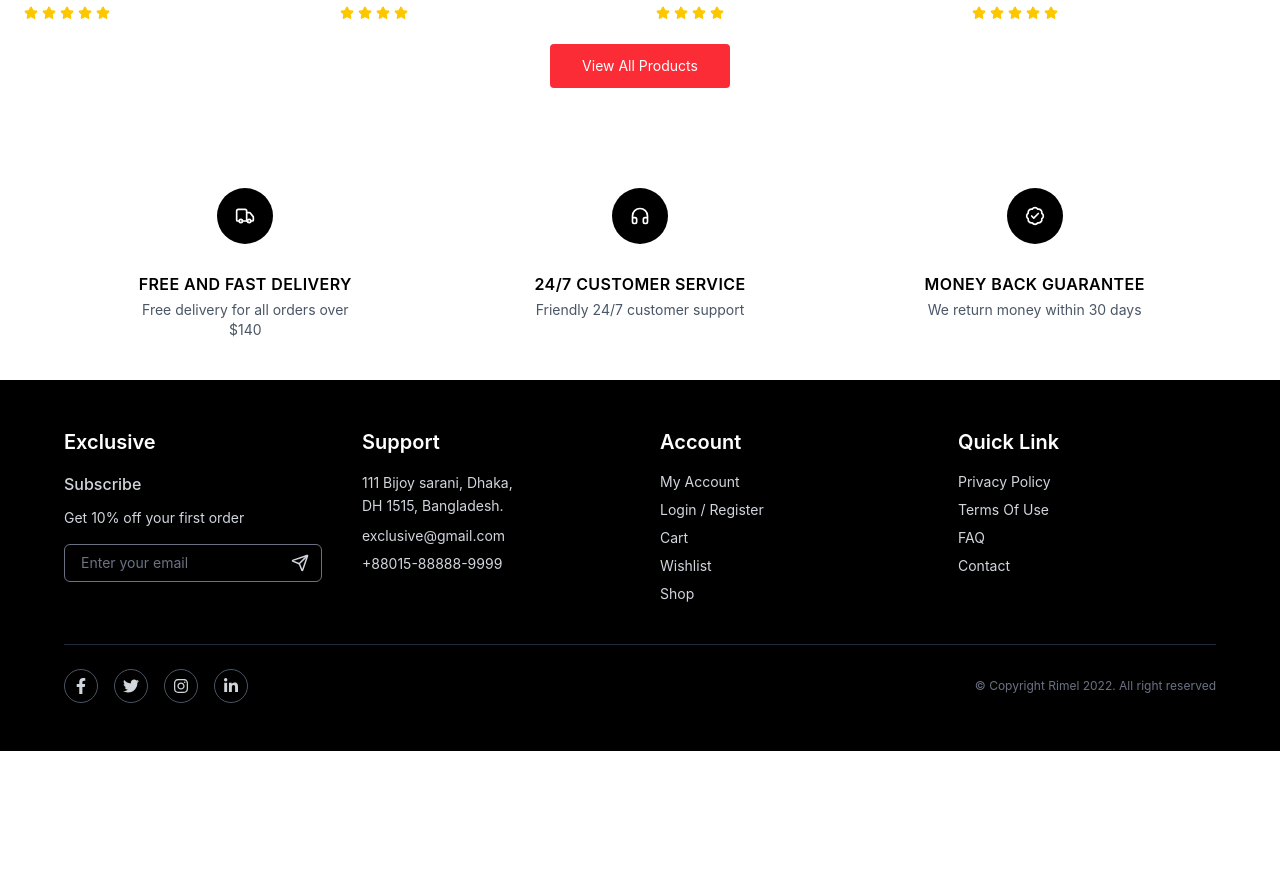
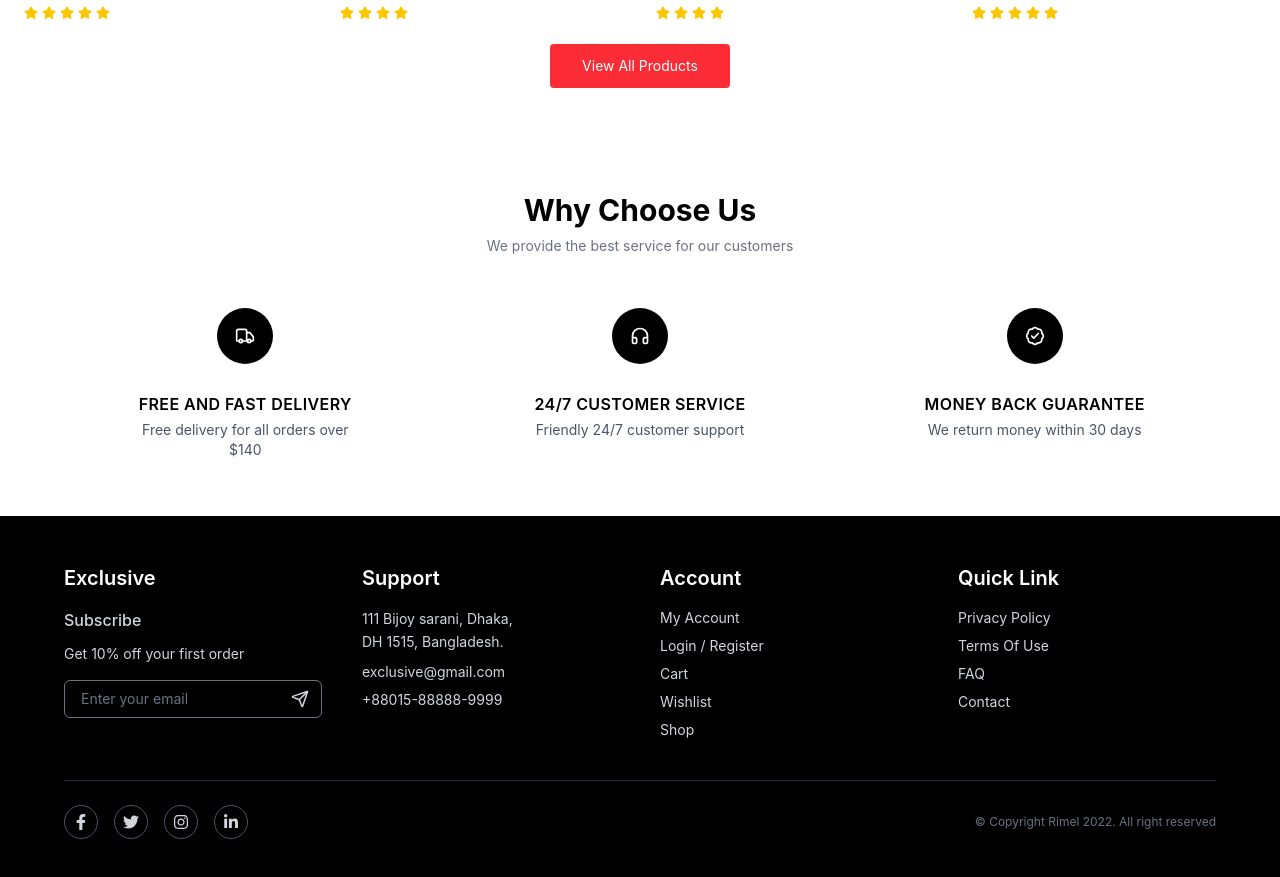
Before and after one commit to Mukunthan-A-R/BleuCiel, a React (Vite) app: page / in a window 1280 px wide. Shown: the part 2121-2998 px from the top of the page. Before the commit the page ends 2872 px from the top, so only its background shows below. Built offline with nearby package versions, Linux system fonts and the light colour scheme.

Commit message:
Updating featuring hilights

```diff
--- a/src/components/HomePage/FeatureHighlights.jsx
+++ b/src/components/HomePage/FeatureHighlights.jsx
@@ -3,26 +3,19 @@ import { Truck, Headphones, BadgeCheck } from "lucide-react";
 const FeatureItem = ({ icon: Icon, title, description }) => {
   return (
     <div className="flex flex-col items-center text-center">
-
       {/* Icon Badge */}
       <div className="relative mb-4">
-        {/* Outer circle */}
-        <div className="w-16 h-16 sm:w-20 sm:h-20 rounded-full  flex items-center justify-center">
-
-          {/* Inner circle */}
+        <div className="w-16 h-16 sm:w-20 sm:h-20 rounded-full flex items-center justify-center">
           <div className="w-12 h-12 sm:w-14 sm:h-14 rounded-full bg-black flex items-center justify-center">
             <Icon size={20} className="text-white" strokeWidth={2} />
           </div>
-
         </div>
       </div>
 
-      {/* Title */}
       <h3 className="text-sm sm:text-base font-semibold tracking-wide text-black">
         {title}
       </h3>
 
-      {/* Description */}
       <p className="text-xs sm:text-sm text-gray-600 mt-1 max-w-55">
         {description}
       </p>
@@ -32,9 +25,20 @@ const FeatureItem = ({ icon: Icon, title, description }) => {
 
 const FeatureHighlights = () => {
   return (
-    <div className="w-full bg-white py-10 px-4">
-      <div className="max-w-6xl mx-auto grid grid-cols-1 sm:grid-cols-3 gap-8">
+    <div className="w-full bg-white py-14 px-4">
+      <div className="max-w-6xl mx-auto">
+        {/* 🔥 Section Title */}
+        <div className="text-center mb-10">
+          <h2 className="text-2xl sm:text-3xl font-bold text-black">
+            Why Choose Us
+          </h2>
+          <p className="text-gray-500 text-sm mt-2">
+            We provide the best service for our customers
+          </p>
+        </div>
 
+        {/* Features Grid */}
+        <div className="grid grid-cols-1 sm:grid-cols-3 gap-8">
           <FeatureItem
             icon={Truck}
             title="FREE AND FAST DELIVERY"
@@ -52,7 +56,7 @@ const FeatureHighlights = () => {
             title="MONEY BACK GUARANTEE"
             description="We return money within 30 days"
           />
-
+        </div>
       </div>
     </div>
   );
```
Also changed, not shown: src/components/Header.jsx (+14 -9 lines). Lines whose indentation alone changed are shown as unchanged.
